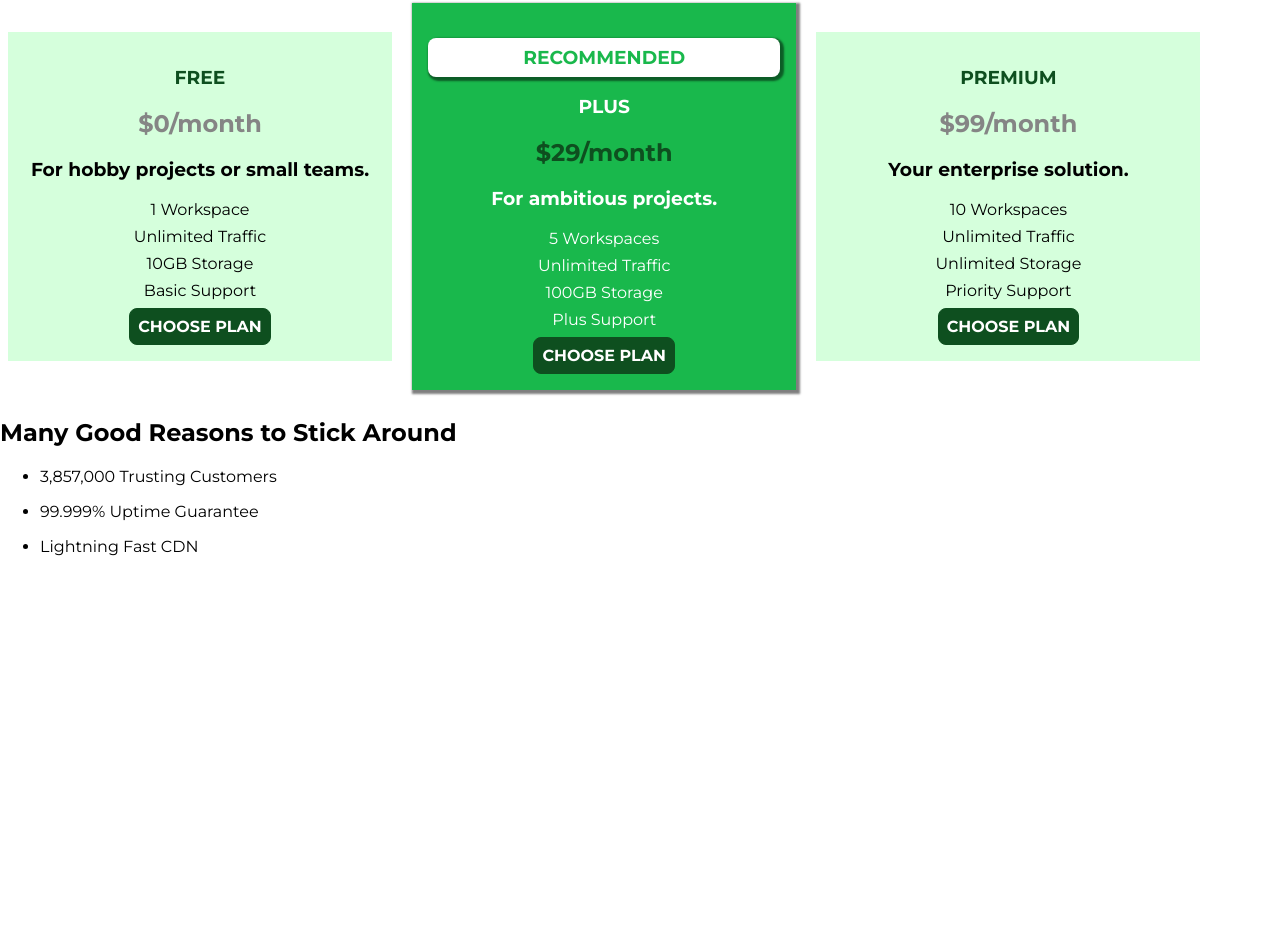
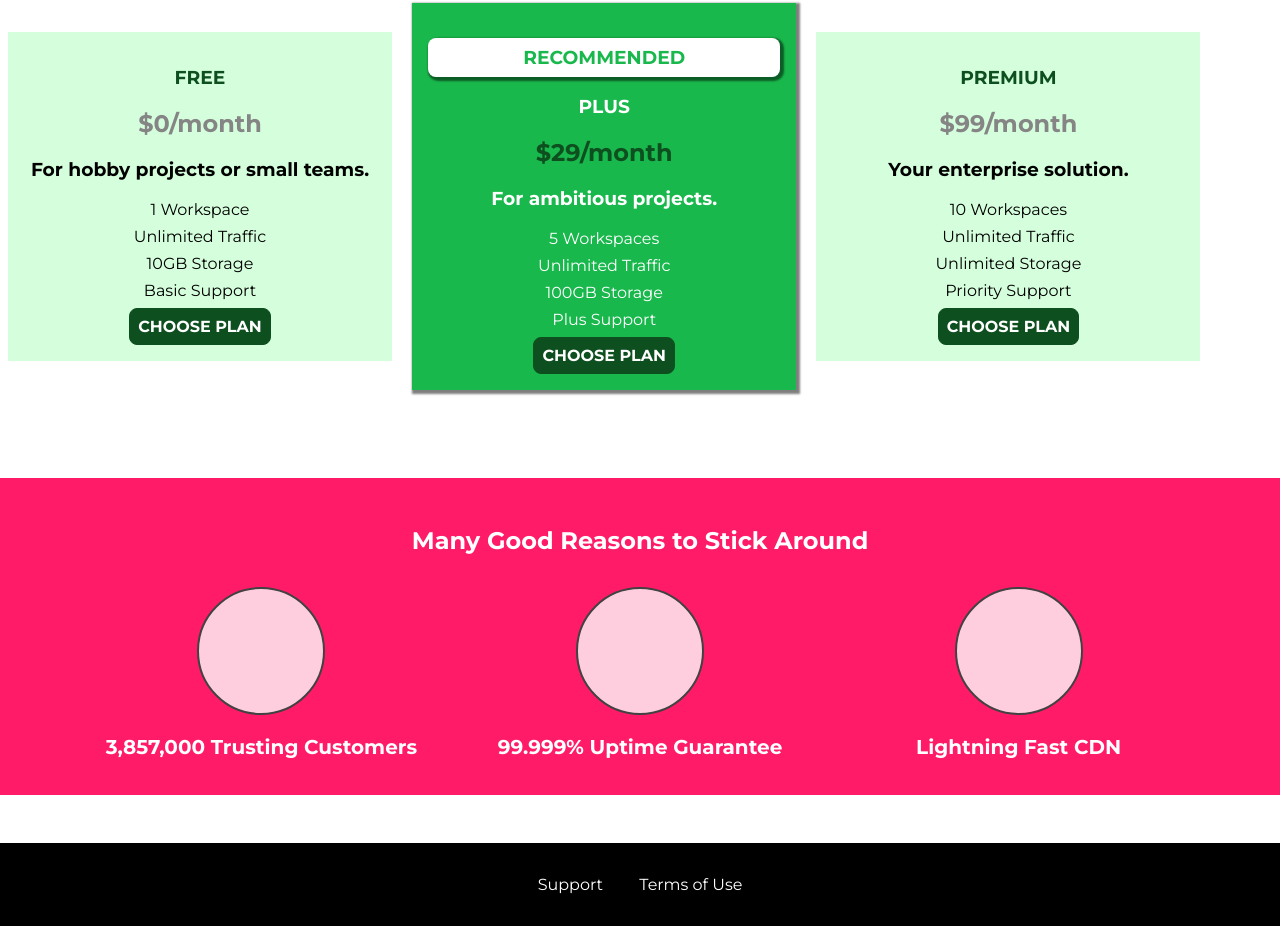
Before and after one commit to klpetersen/css-practice-, a plain HTML site: page index.html in a window 1280 px wide. Shown: the part 645-1571 px from the top of the page. Before the commit the page ends 1217 px from the top, so only its background shows below. Drawn offline with Linux system fonts and the light colour scheme.

Commit message:
completed page before adding new content page

```diff
--- a/index.html
+++ b/index.html
@@ -84,30 +84,42 @@
                 </article>
             </div>
         </section>
-        <section>
-            <h1>Many Good Reasons to Stick Around</h1>
-            <ul>
-                <li>
-                    <div>
+        <section id="key-features">
+            <h1 class="section-title">Many Good Reasons to Stick Around</h1>
+            <ul class="key-feature__list">
+                <li class="key-feature">
+                    <div class="key-feature__image">
 
                     </div>
-                    <p>3,857,000 Trusting Customers</p>
+                    <p class="key-feature__description">3,857,000 Trusting Customers</p>
                 </li>
-                <li>
-                    <div>
+                <li class="key-feature">
+                    <div class="key-feature__image">
 
                     </div>
-                    <p>99.999% Uptime Guarantee</p>
+                    <p class="key-feature__description">99.999% Uptime Guarantee</p>
                 </li>
-                <li>
-                    <div>
+                <li class="key-feature">
+                    <div class="key-feature__image">
 
                     </div>
-                    <p>Lightning Fast CDN</p>
+                    <p class="key-feature__description">Lightning Fast CDN</p>
                 </li>
             </ul>
         </section>
     </main>
+    <footer class="main-footer">
+        <nav>
+            <ul class="main-footer__links">
+                <li class="main-footer__link">
+                    <a href="#">Support</a>
+                </li>
+                <li class="main-footer__link">
+                    <a href="#">Terms of Use</a>
+                </li>
+            </ul>
+        </nav>
+    </footer>
 </body>
 
 </html>
--- a/main.css
+++ b/main.css
@@ -96,6 +96,46 @@ body {
     outline: none;
 }
 
+#key-features {
+    background: #ff1b68;
+    margin-top: 80px;
+    padding: 16px;
+}
+
+#key-features .section-title {
+    color: white;
+    margin: 32px;
+}
+
+.key-feature__list {
+    list-style: none;
+    margin: 0;
+    padding: 0;
+    text-align: center;
+}
+
+.key-feature {
+    display: inline-block;
+    width: 30%;
+    vertical-align: top;
+}
+
+.key-feature__image {
+    background-color: #ffcede;
+    width: 128px;
+    height: 128px;
+    border: 2px solid #424242;
+    border-radius: 50%;
+    margin: 0 auto;
+}
+
+.key-feature__description {
+    text-align: center;
+    font-weight: bold;
+    color: white;
+    font-size: 20px;
+}
+
 .main-header {
     width: 100%;
     background: #2ddf5c;
@@ -168,3 +208,32 @@ body {
     color: red;
     font-size: 20px;
 } */
+
+
+.main-footer {
+    background: black;
+    padding: 32px;
+    margin-top: 48px;
+}
+
+.main-footer__links {
+    list-style: none;
+    margin: 0;
+    padding: 0;
+    text-align: center;
+}
+
+.main-footer__link {
+    display: inline-block;
+    margin: 0 16px;
+}
+
+.main-footer__link a {
+    color: white;
+    text-decoration: none;
+}
+
+.main-footer__link a:hover,
+.main-footer__link a:active {
+    color: #ccc;
+}
```
